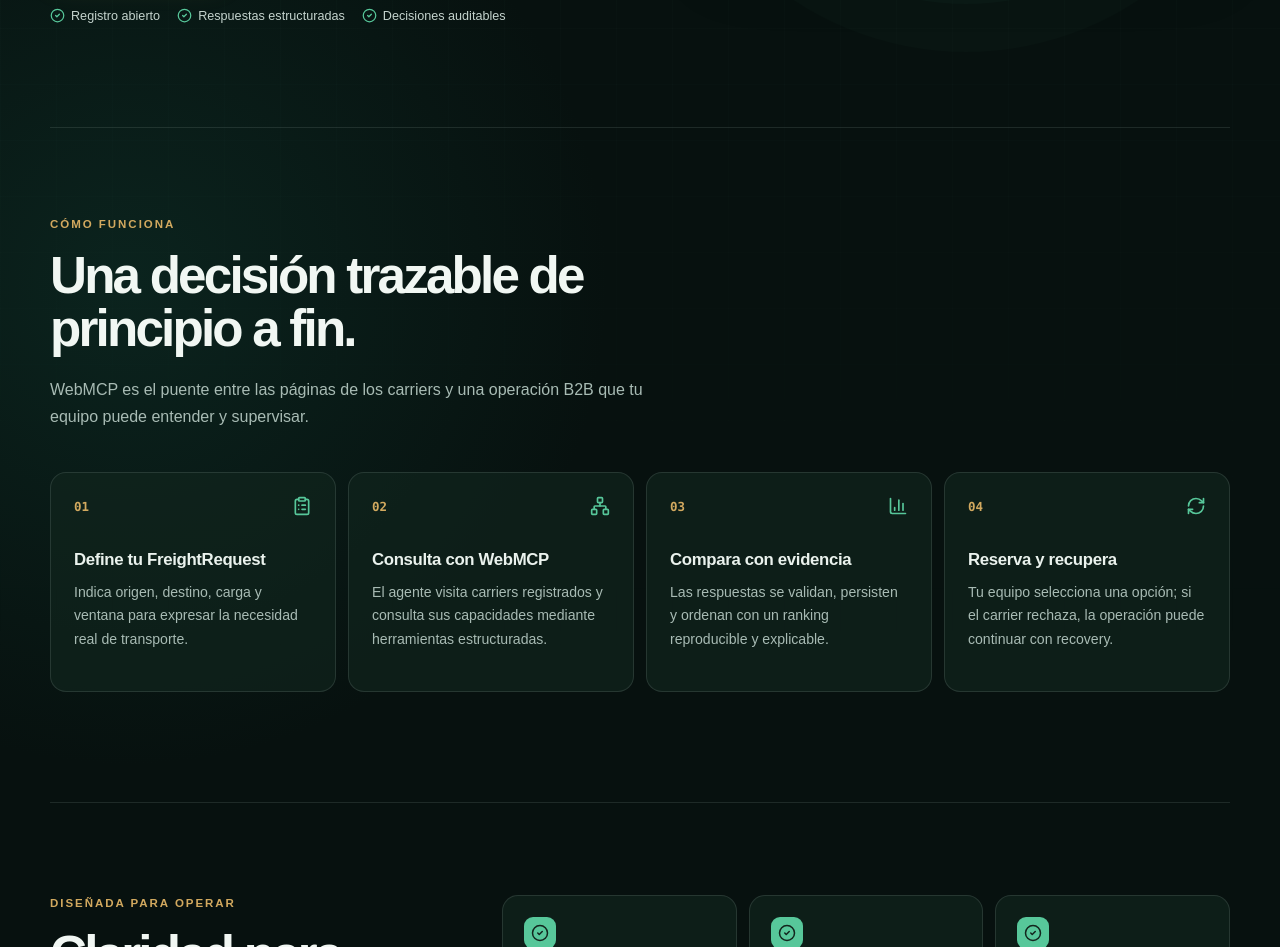
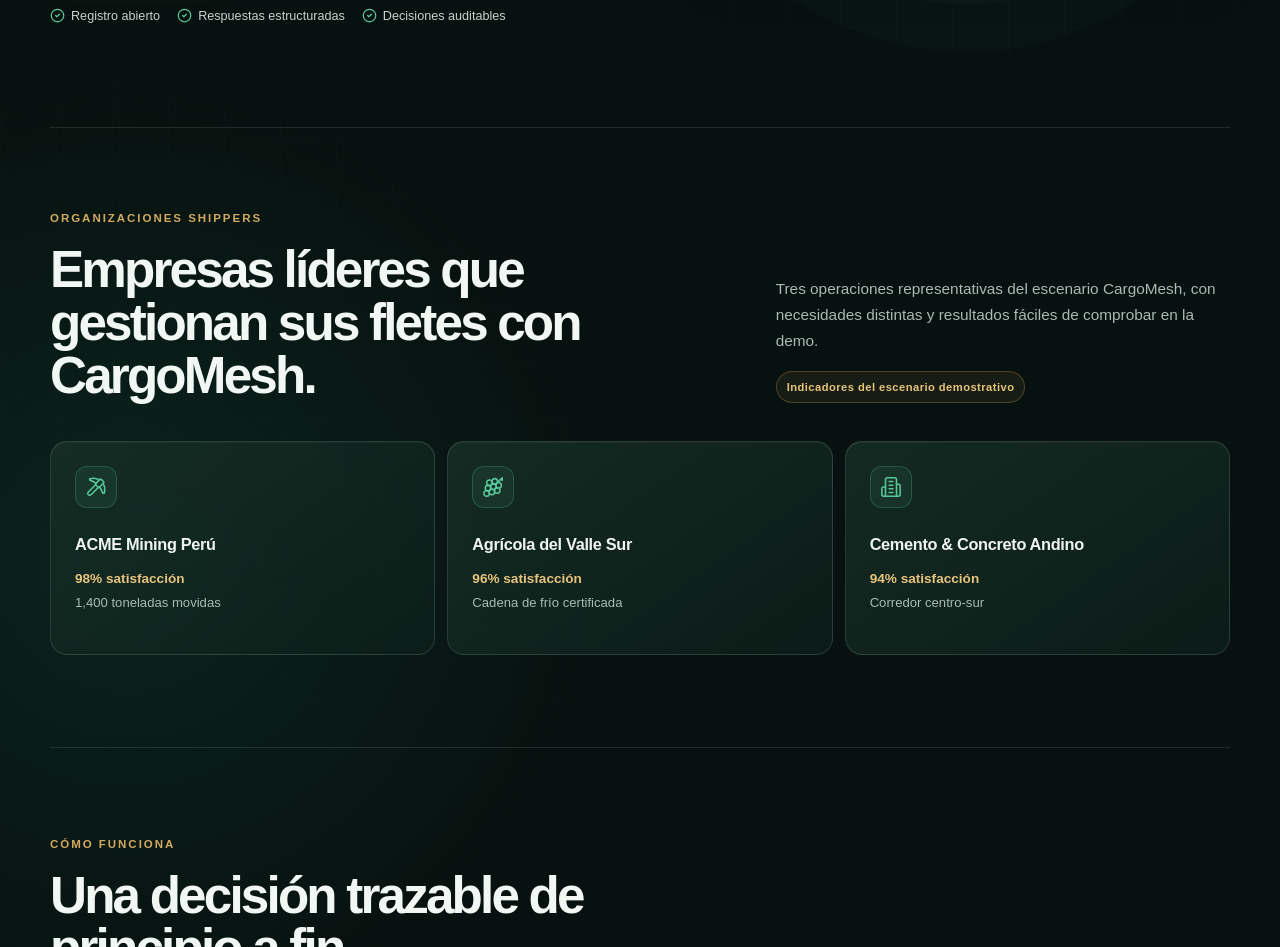
Before and after one commit to Chujutak2024/cargomesh, a Next.js app in the folder frontend/: page / in a window 1280 px wide. Shown: the part 700-1647 px from the top of the page. Built offline with nearby package versions, Linux system fonts and the light colour scheme.

Commit message:
feat(landing): add shipper social proof

```diff
--- a/frontend/src/app/page.module.css
+++ b/frontend/src/app/page.module.css
@@ -24,6 +24,7 @@
 
 .nav,
 .hero,
+.shipperSection,
 .flowSection,
 .valueSection,
 .finalCta,
@@ -434,6 +435,99 @@
   line-height: 1.35;
 }
 
+.shipperSection {
+  padding: 82px 0 92px;
+  border-top: 1px solid rgba(168, 187, 180, 0.14);
+}
+
+.shipperHeading {
+  display: grid;
+  grid-template-columns: minmax(0, 1.05fr) minmax(280px, 0.75fr);
+  align-items: end;
+  gap: clamp(34px, 7vw, 90px);
+}
+
+.shipperHeading h2 {
+  max-width: 760px;
+  margin: 0;
+  color: #f1f7f3;
+  font-size: clamp(2rem, 4vw, 3.4rem);
+  font-weight: 600;
+  letter-spacing: -0.055em;
+  line-height: 1.03;
+}
+
+.shipperHeading > div:last-child > p {
+  margin: 0;
+  color: var(--muted);
+  font-size: 0.96rem;
+  line-height: 1.7;
+}
+
+.demoLabel {
+  display: inline-flex;
+  align-items: center;
+  min-height: 32px;
+  margin-top: 16px;
+  padding: 6px 10px;
+  border: 1px solid rgba(210, 169, 95, 0.28);
+  border-radius: 999px;
+  color: #e7c47b;
+  background: rgba(210, 169, 95, 0.08);
+  font-size: 0.7rem;
+  font-weight: 700;
+  letter-spacing: 0.04em;
+}
+
+.shipperGrid {
+  display: grid;
+  grid-template-columns: repeat(3, minmax(0, 1fr));
+  gap: 12px;
+  margin-top: 38px;
+}
+
+.shipperCard {
+  min-height: 214px;
+  padding: 24px;
+  border: 1px solid rgba(168, 187, 180, 0.18);
+  border-radius: 17px;
+  background: linear-gradient(145deg, rgba(23, 47, 39, 0.84), rgba(13, 31, 26, 0.78));
+  box-shadow: inset 0 1px 0 rgba(255, 255, 255, 0.04);
+}
+
+.shipperIcon {
+  display: grid;
+  width: 42px;
+  height: 42px;
+  place-items: center;
+  border: 1px solid rgba(87, 199, 154, 0.24);
+  border-radius: 12px;
+  color: var(--success);
+  background: rgba(87, 199, 154, 0.08);
+}
+
+.shipperCard h3 {
+  margin: 27px 0 0;
+  color: #eef5f1;
+  font-size: 1.02rem;
+  letter-spacing: -0.02em;
+}
+
+.shipperCard strong {
+  display: block;
+  margin-top: 17px;
+  color: #e7c47b;
+  font-size: 0.85rem;
+  font-variant-numeric: tabular-nums;
+}
+
+.shipperCard p {
+  margin: 7px 0 0;
+  color: var(--muted);
+  font-size: 0.82rem;
+  line-height: 1.55;
+}
+
 .flowSection {
   padding: 88px 0 110px;
   border-top: 1px solid rgba(168, 187, 180, 0.14);
@@ -606,6 +700,11 @@
     grid-template-columns: 1fr;
     gap: 34px;
   }
+
+  .shipperHeading {
+    grid-template-columns: 1fr;
+    gap: 24px;
+  }
 }
 
 @media (max-width: 760px) {
@@ -650,6 +749,7 @@
   }
 
   .flowSection,
+  .shipperSection,
   .valueSection {
     padding: 74px 0 82px;
   }
@@ -748,6 +848,7 @@
   }
 
   .flowGrid,
+  .shipperGrid,
   .valueGrid {
     grid-template-columns: 1fr;
   }
--- a/frontend/src/app/page.tsx
+++ b/frontend/src/app/page.tsx
@@ -2,10 +2,13 @@
 import {
   ArrowRight,
   BarChart3,
+  Building2,
   CheckCircle2,
   ClipboardList,
+  Grape,
   Globe2,
   Network,
+  Pickaxe,
   RefreshCw,
   Route,
   ShieldCheck,
@@ -14,6 +17,7 @@
 import styles from "./page.module.css";
 
 const flowIcons = [ClipboardList, Network, BarChart3, RefreshCw];
+const shipperIcons = [Pickaxe, Grape, Building2];
 
 export default function HomePage() {
   const copy = landingCopyEs;
@@ -135,6 +139,35 @@
         </div>
       </section>
 
+      <section className={styles.shipperSection} aria-labelledby="shipper-title">
+        <div className={styles.shipperHeading}>
+          <div>
+            <p className={styles.eyebrow}>{copy.shippers.eyebrow}</p>
+            <h2 id="shipper-title">{copy.shippers.title}</h2>
+          </div>
+          <div>
+            <p>{copy.shippers.description}</p>
+            <span className={styles.demoLabel}>{copy.shippers.demoLabel}</span>
+          </div>
+        </div>
+
+        <div className={styles.shipperGrid}>
+          {copy.shippers.companies.map((company, index) => {
+            const Icon = shipperIcons[index];
+            return (
+              <article className={styles.shipperCard} key={company.name}>
+                <span className={styles.shipperIcon} aria-hidden="true">
+                  <Icon size={22} strokeWidth={1.7} />
+                </span>
+                <h3>{company.name}</h3>
+                <strong>{company.highlight}</strong>
+                <p>{company.description}</p>
+              </article>
+            );
+          })}
+        </div>
+      </section>
+
       <section className={styles.flowSection} id="como-funciona" aria-labelledby="flow-title">
         <div className={styles.sectionHeading}>
           <p className={styles.eyebrow}>{copy.flow.eyebrow}</p>
--- a/frontend/src/features/landing/landing-copy.ts
+++ b/frontend/src/features/landing/landing-copy.ts
@@ -35,6 +35,30 @@
         traceabilityTitle: "Trazabilidad completa",
         traceabilityDescription: "Cada paso conserva su evidencia",
       },
+    },
+    shippers: {
+      eyebrow: "Organizaciones shippers",
+      title: "Empresas líderes que gestionan sus fletes con CargoMesh.",
+      description:
+        "Tres operaciones representativas del escenario CargoMesh, con necesidades distintas y resultados fáciles de comprobar en la demo.",
+      demoLabel: "Indicadores del escenario demostrativo",
+      companies: [
+        {
+          name: "ACME Mining Perú",
+          highlight: "98% satisfacción",
+          description: "1,400 toneladas movidas",
+        },
+        {
+          name: "Agrícola del Valle Sur",
+          highlight: "96% satisfacción",
+          description: "Cadena de frío certificada",
+        },
+        {
+          name: "Cemento & Concreto Andino",
+          highlight: "94% satisfacción",
+          description: "Corredor centro-sur",
+        },
+      ],
     },
     flow: {
       eyebrow: "Cómo funciona",
@@ -82,6 +106,18 @@
         eyebrow: "Orchestration flow", status: "Ready to decide", originLabel: "Origin", origin: "Callao / Lima", destinationLabel: "Destination", destination: "Santiago", discovery: "Registered carriers", discoveryValue: "0..N", evidence: "WebMCP evidence", evidenceValue: "Verified", ranking: "BALANCED ranking", rankingValue: "Reproducible", confidenceLabel: "Decision confidence", confidence: "88 / 100", traceabilityTitle: "Full traceability", traceabilityDescription: "Every step keeps its evidence",
       },
     },
+    shippers: {
+      eyebrow: "Shipper organizations",
+      title: "Leading companies managing their freight with CargoMesh.",
+      description:
+        "Three representative CargoMesh scenarios with different operational needs and results that are easy to verify in the demo.",
+      demoLabel: "Demo scenario indicators",
+      companies: [
+        { name: "ACME Mining Peru", highlight: "98% satisfaction", description: "1,400 tonnes moved" },
+        { name: "Southern Valley Agriculture", highlight: "96% satisfaction", description: "Certified cold chain" },
+        { name: "Andean Cement & Concrete", highlight: "94% satisfaction", description: "Central-southern corridor" },
+      ],
+    },
     flow: {
       eyebrow: "How it works", title: "One traceable decision from start to finish.", description: "WebMCP bridges carrier websites with a B2B operation your team can understand and supervise.",
       steps: [
```
Also changed, not shown: 1 other file (tests, documents, lock files or other folders).
